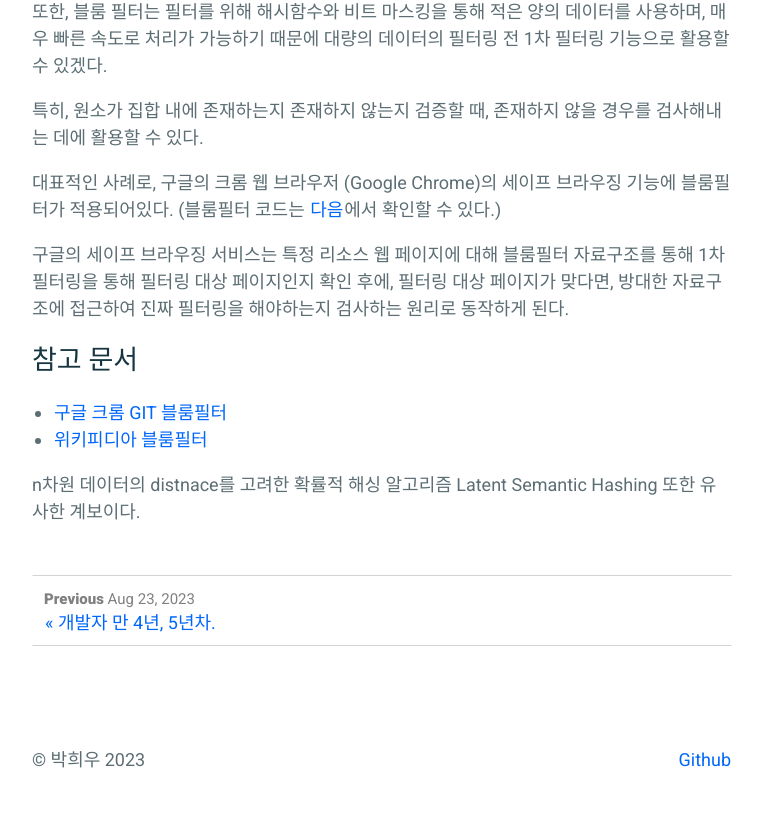
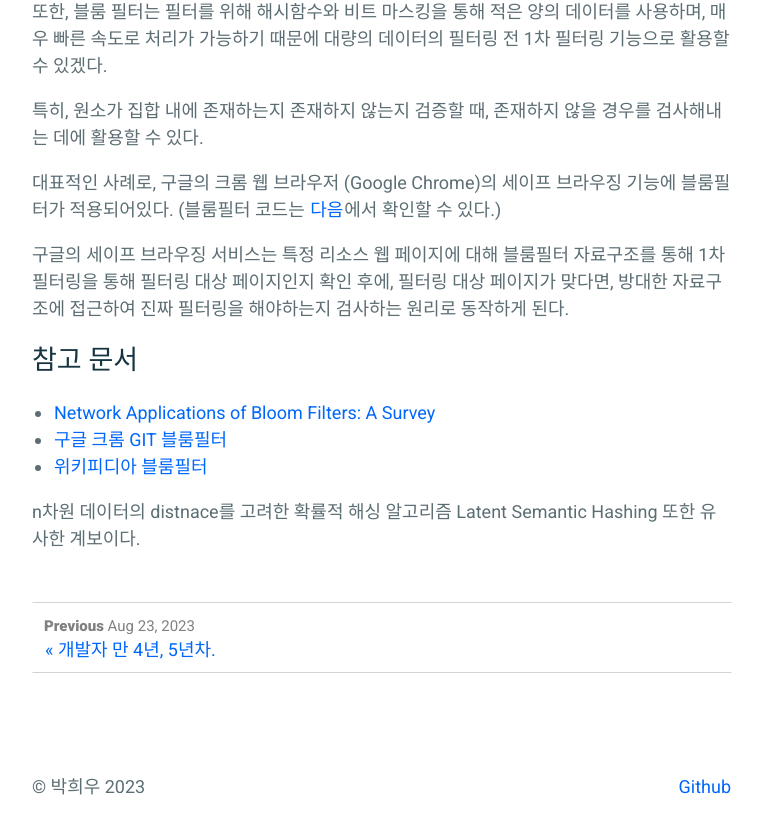
Before and after one commit to parkhuiwo0/parkhuiwo0.github.io, a Jekyll site: the page built from _posts/2023-09-01-bloomfilter.md, in a window 1280 px wide and 900 px high, scrolled down 3263 px. Shown: the top 834 px of the window, without its empty margins (258-1021 px from the left). Built offline with Jekyll 4.4.1, drawn with Linux system fonts in a browser that asks for light colours.

Commit message:
Update 2023-09-01-bloomfilter.md

```diff
--- a/_posts/2023-09-01-bloomfilter.md
+++ b/_posts/2023-09-01-bloomfilter.md
@@ -72,7 +72,7 @@ elementA와 elementB는 해싱 알고리즘들에 의해 대응되는 비트가
 구글의 세이프 브라우징 서비스는 특정 리소스 웹 페이지에 대해 블룸필터 자료구조를 통해 1차 필터링을 통해 필터링 대상 페이지인지 확인 후에, 필터링 대상 페이지가 맞다면, 방대한 자료구조에 접근하여 진짜 필터링을 해야하는지 검사하는 원리로 동작하게 된다.
 
 # 참고 문서
-
+- [Network Applications of Bloom Filters: A Survey](https://www.eecs.harvard.edu/~michaelm/NEWWORK/postscripts/BloomFilterSurvey.pdf)
 - [구글 크롬 GIT 블룸필터](https://chromium.googlesource.com/chromium/chromium/+/refs/heads/main/chrome/browser/safe_browsing/bloom_filter.cc)
 - [위키피디아 블룸필터](https://ko.wikipedia.org/wiki/%EB%B8%94%EB%A3%B8_%ED%95%84%ED%84%B0)
 
```
